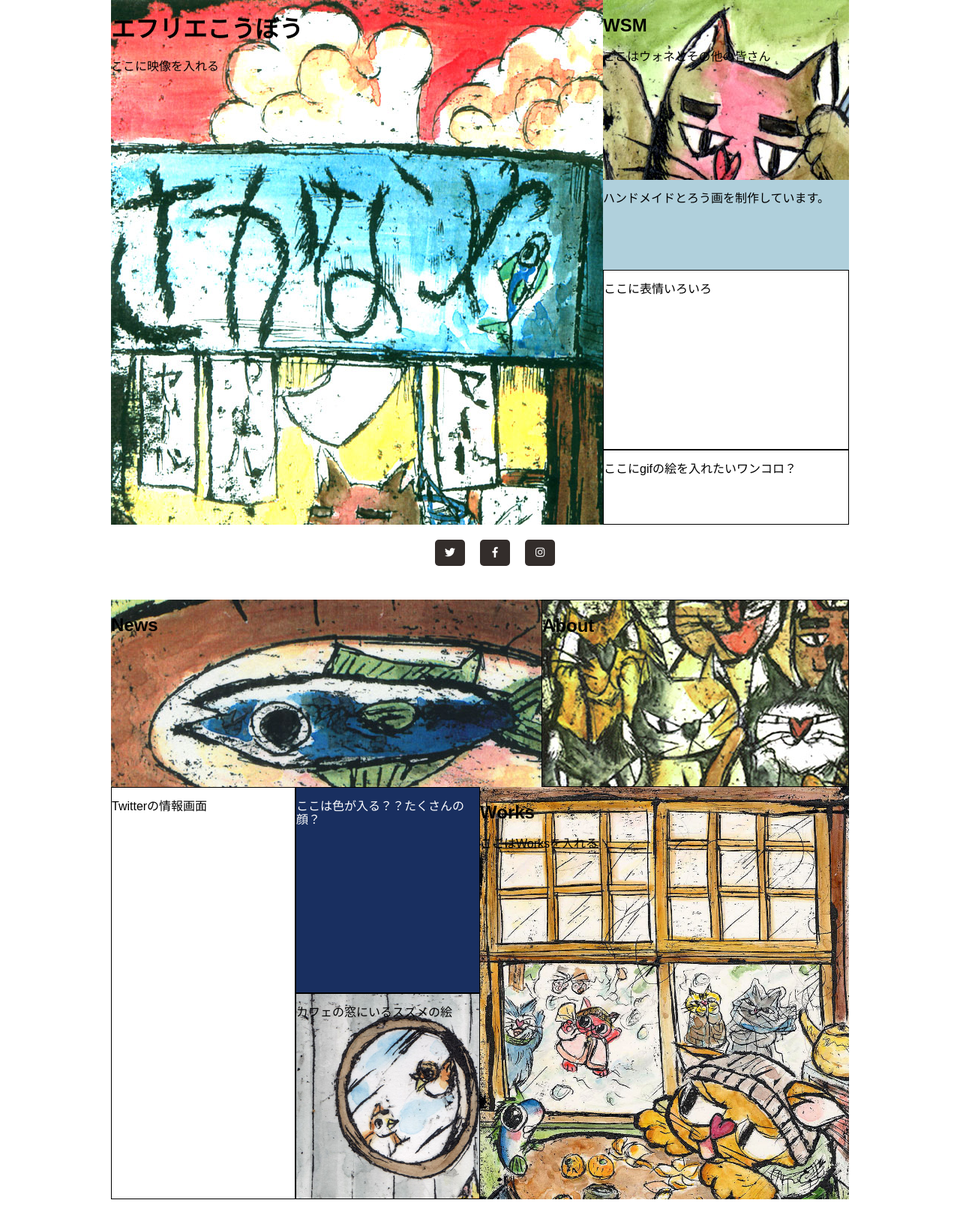
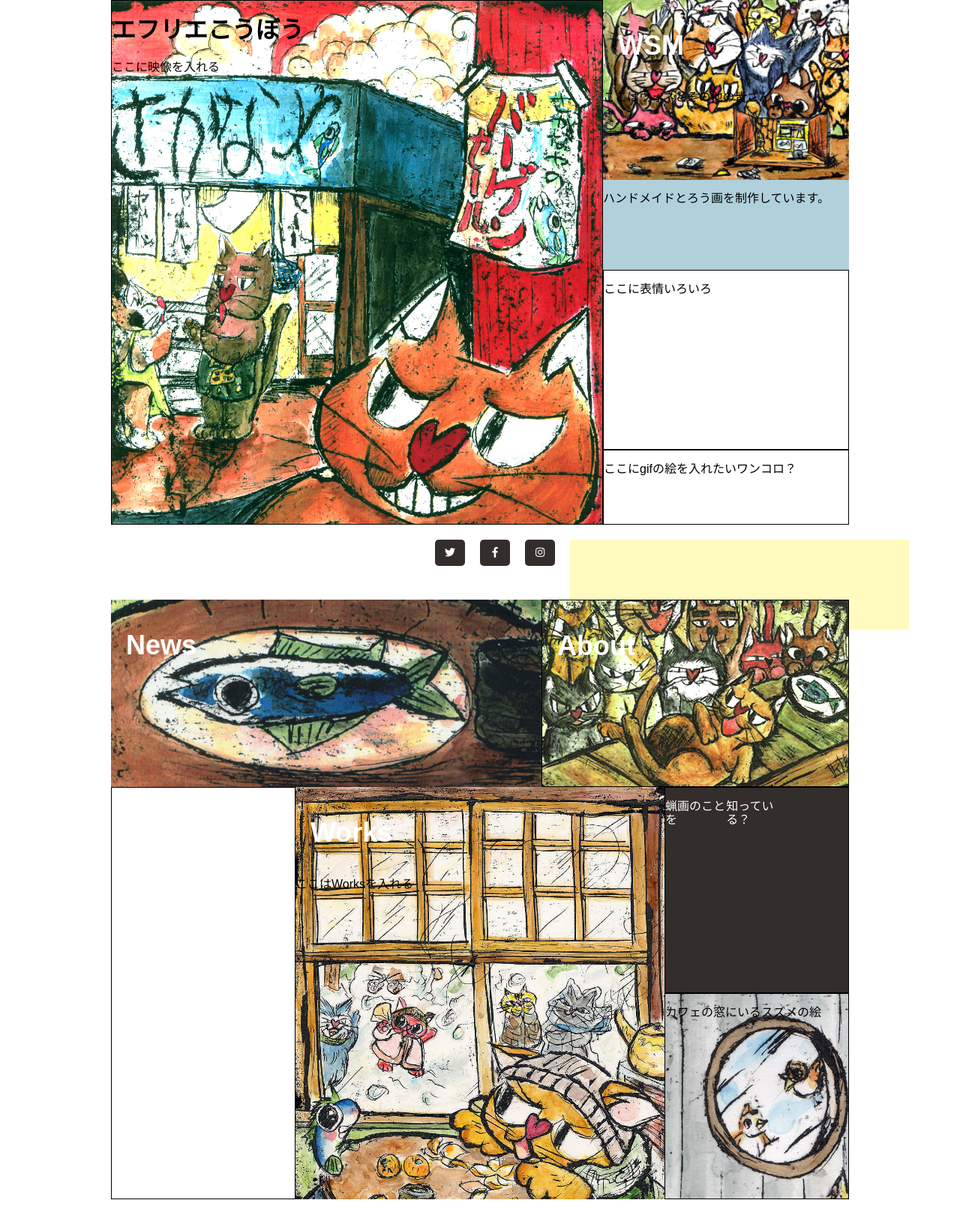
Before and after one commit to pokkarari/gridpages, a PHP site: page /top1.html in a window 1280 px wide. Shown: the top 1637 px of the page at 75% size. Run offline with PHP 8.4, Linux system fonts and the light colour scheme; some libraries are stand-ins or nearby versions.

Commit message:
トップをがんばる

```diff
--- a/css/style2.css
+++ b/css/style2.css
@@ -12,11 +12,20 @@
   margin: 0 auto;
 }
 
+.top_page {
+  background-size: cover;
+}
+
 /* グリッド */
 .top_page {
   display: grid;
   grid-template-columns: 20px 2fr 1fr 20px;
   grid-template-rows: 700px 100px 800px 40px 400px;
+}
+.top_page h2 {
+  color: #fff;
+  font-size: 36px;
+  padding: 10px 20px;
 }
 
 /* セクション01 */
@@ -32,13 +41,16 @@
 .sec01_movei {
   grid-column: 1;
   grid-row: 1 / end;
+  border: 1px solid #000;
   background-image: url(../images/top_images/yasuuri.jpg);
+  background-size: cover;
 }
 
 .sec01_wsm {
   grid-column: 2;
   grid-row: 1;
   background-image: url(../images/top_images/sec01_last.jpg);
+  background-size: cover;
 }
 
 .sec01_p {
@@ -57,6 +69,7 @@
   grid-column: 2;
   grid-row: 4/ end;
   border: 1px solid #000;
+  background-size: cover;
 }
 
 /* セクションSNS */
@@ -88,6 +101,16 @@
   background-color: #332d2b;
 }
 
+.sns_bg {
+  content: " ";
+  grid-column: 3 / end;
+  grid-row: 1;
+  background-color: #FFFABE;
+  margin-left: 20px;
+  margin-bottom: -80px;
+  margin-right: -100px;
+}
+
 /* セクション02 */
 .top_menu {
   grid-column: 2 / -2;
@@ -95,13 +118,14 @@
   height: 800px;
   display: grid;
   grid-template-columns: repeat(12, 1fr);
-  grid-template-rows: 250px 1fr 1fr;
+  grid-template-rows: 250px 1fr;
 }
 
 .top_news {
   grid-column: 1 / 8;
   grid-row: 1;
   background-image: url(../images/top_images/news_fish.jpg);
+  background-size: cover;
 }
 
 .top_about {
@@ -109,6 +133,7 @@
   grid-row: 1;
   border: 1px solid #000;
   background-image: url(../images/top_images/about_daikoubutsu.jpg);
+  background-size: cover;
 }
 
 .sec02_twitter {
@@ -117,26 +142,46 @@
   border: 1px solid #000;
 }
 
+.top_works {
+  grid-column: 4 / 10;
+  grid-row: 2 / 4;
+  background-image: url(../images/top_images/works_winter.jpg);
+  background-size: cover;
+}
+
+.sec02_schoolroom {
+  grid-column: 10 / end;
+  grid-row: 2 / 3;
+  display: grid;
+  grid-template-columns: 1fr;
+  grid-template-rows: 1fr 1fr;
+}
+
 .sec02_img01 {
-  grid-column: 4 / 7;
-  grid-row: 2 / 3;
+  grid-column: 1;
+  grid-row: 1 / 2;
   border: 1px solid #000;
   color: #fff;
-  background-color: #192f60;
+  background-color: #332d2b;
+  display: grid;
+  grid-template-columns: 1fr 1fr 1fr;
+  grid-template-rows: 1fr 2fr;
+}
+.sec02_img01 .sec02_img01 .sec02_schoolroom p:nth-child(1) {
+  grid-column: 1 / 4;
+  grid-row: 1;
+}
+.sec02_img01 .sec02_img01 .sec02_schoolroom p:nth-child(2) {
+  font-size: 2em;
+  grid-column: 3 / 4;
+  grid-row: 2 / 3;
 }
 
 .sec02_img02 {
-  grid-column: 4 / 7;
-  grid-row: 3 / 4;
+  grid-column: 1;
+  grid-row: 2 / 3;
   border: 1px solid #000;
   background-image: url(../images/top_images/mado_suzume.jpg);
-  background-size: cover;
-}
-
-.top_works {
-  grid-column: 7 / end;
-  grid-row: 2 / 4;
-  background-image: url(../images/top_images/works_winter.jpg);
   background-size: cover;
 }
 
--- a/scss/style2.scss
+++ b/scss/style2.scss
@@ -23,6 +23,12 @@
 width: 1024px;
 margin: 0 auto;
 }
+.top_page {
+  background-size: cover;
+}
+
+
+
 
 /* グリッド */
 
@@ -30,6 +36,11 @@
   display: grid;
   grid-template-columns: 20px 2fr 1fr 20px;
   grid-template-rows: 700px 100px 800px 40px 400px;
+  h2{
+    color: #fff;
+    font-size: 36px;
+    padding: 10px 20px;
+  }
 }
 
 /* セクション01 */
@@ -46,33 +57,36 @@
   .sec01_movei {
   grid-column: 1;
   grid-row: 1 / end;
-  // border: 1px solid #000;
+  border: 1px solid #000;
   background-image: url(../images/top_images/yasuuri.jpg);
+  background-size: cover;
   }
   .sec01_wsm{
   grid-column: 2;
   grid-row: 1;
   // border: 1px solid #000;
   background-image: url(../images/top_images/sec01_last.jpg);
+  background-size: cover;
   }
 
-  .sec01_p{
+  .sec01_p {
   grid-column: 2;
   grid-row: 2;
   // border: 1px solid #000;
   background-color: $baseblueColor;
   }
 
-  .sec01_img01{
+  .sec01_img01 {
   grid-column: 2;
   grid-row: 3;
   border: 1px solid #000;
   }
 
-  .sec01_img02{
+  .sec01_img02 {
   grid-column: 2;
   grid-row: 4/ end;
   border: 1px solid #000;
+  background-size: cover;
   }
 
 
@@ -106,8 +120,20 @@
     line-height: 35px;
     background-color: $mainFontColor;
   }
+}
 
+.sns_bg {
+  content: " ";
+  grid-column: 3 / end;
+  grid-row: 1;
+  background-color: $softyelColor1;
+  margin-left: 20px;
+  margin-bottom: -80px;
+  margin-right: -100px;
 }
+
+
+
 
 /* セクション02 */
 .top_menu {
@@ -117,7 +143,7 @@
     height: 800px;
     display: grid;
     grid-template-columns: repeat(12, 1fr);
-    grid-template-rows: 250px 1fr 1fr;
+    grid-template-rows: 250px 1fr;
   }
 
   .top_news {
@@ -125,6 +151,7 @@
     grid-row: 1;
     // border: 1px solid #000;
     background-image: url(../images/top_images/news_fish.jpg);
+    background-size: cover;
 
   }
 
@@ -133,6 +160,7 @@
     grid-row: 1;
     border: 1px solid #000;
     background-image: url(../images/top_images/about_daikoubutsu.jpg);
+      background-size: cover;
 
   }
 
@@ -141,28 +169,48 @@
     grid-row: 2 / end;
     border: 1px solid #000;
   }
-  .sec02_img01 {
-    grid-column:4 / 7;
-    grid-row: 2 / 3;
-    border: 1px solid #000;
-    color: #fff;
-    background-color: $konjyoColor;
-  }
-  .sec02_img02 {
-    grid-column:4 / 7;
-    grid-row: 3 / 4;
-    border: 1px solid #000;
-    background-image: url(../images/top_images/mado_suzume.jpg);
-    background-size: cover;
-  }
-
-  .top_works {
-    grid-column:7 / end;
+    .top_works {
+    grid-column:4 / 10;
     grid-row: 2 / 4;
     // border: 1px solid #000;
     background-image: url(../images/top_images/works_winter.jpg);
     background-size: cover;
   }
+  .sec02_schoolroom{
+    grid-column:10 / end;
+    grid-row: 2 / 3;
+    // 蝋画教室グリッド
+      display: grid;
+      grid-template-columns: 1fr;
+      grid-template-rows: 1fr 1fr;
+  }
+      .sec02_img01 {
+      grid-column:1;
+      grid-row: 1 / 2;
+      border: 1px solid #000;
+      color: #fff;
+      background-color: $mainFontColor;
+        // 文字配列 グリッド
+          display: grid;
+          grid-template-columns: 1fr 1fr 1fr;
+          grid-template-rows: 1fr 2fr;
+          .sec02_img01 .sec02_schoolroom p:nth-child(1) {
+            grid-column: 1 / 4;
+            grid-row: 1;
+           }
+          .sec02_img01 .sec02_schoolroom p:nth-child(2) {
+            font-size: 2em;
+            grid-column: 3 / 4;
+            grid-row: 2 / 3;
+          }
+    }
+    .sec02_img02 {
+      grid-column:1;
+      grid-row: 2 / 3;
+      border: 1px solid #000;
+      background-image: url(../images/top_images/mado_suzume.jpg);
+      background-size: cover;
+    }
 
 
 
--- a/top1.html
+++ b/top1.html
@@ -47,6 +47,7 @@
             <li><a href="#"><i class="fab fa-facebook-f"></i></a></li>
             <li><a href="#"><i class="fab fa-instagram"></i></a></li>
         </ul>
+        <div class="sns_bg"></div>
 </section>
 
 <section class="top_menu">
@@ -57,21 +58,27 @@
         <h2>About</h2>
     </div>
     <div class="sec02_twitter">
-        <p>Twitterの情報画面</p>
-    </div>
-    <div class="sec02_img01">
-        <p>ここは色が入る？？たくさんの顔？</p>
-    </div>
-    <div class="sec02_img02">
-        <p>カフェの窓にいるスズメの絵</p>
+<!-- <a class="twitter-timeline" data-width="230" data-height="548" data-dnt="true" href="https://twitter.com/friekobo?ref_src=twsrc%5Etfw">Tweets by friekobo</a> <script async src="https://platform.twitter.com/widgets.js" charset="utf-8"></script> -->
+
     </div>
     <div class="top_works">
         <h2>Works</h2>
         <p>ここはWorksを入れる</p>
     </div>
+    <div class="sec02_schoolroom">
+        <div class="sec02_img01">
+            <p>蝋画のことを</p><p>知っている？</p>
+        </div>
+        <div class="sec02_img02">
+            <p>カフェの窓にいるスズメの絵</p>
+        </div>
+    </div>
 </section>
 
+
+
 <section class="top_banner">
+
         <div class="top_blog">
             <h2>Blog</h2>
             <p>縁側でぽっからり</p>
@@ -86,33 +93,39 @@
 
 <div class="contact">
         <div class="contact_title">
-            <h2>お問い合わせ</h2>
-            <p>なんでもお寄せください</p>
+            <h2>Contact お問い合わせ</h2>
+            <p>蝋画、猫キャラ、商品、このサイトのこと、なんでもご遠慮なくお寄せください。
+<br>また、ハンドメイドや猫関連イベントの出店募集の情報なども、お待ちしております。お仕事のご依頼も承っております。</p>
         </div>
     <form class="contact_form">
         <table>
             <tr>
-                <th>お名前<span>（必須）</span></th>
-                <td><input type="text" maxlength="40" class="" name="" value=''><br></td>
+                <th><label for="name">お名前
+                <span>（必須）</span></label></th>
+                <td><input type="text" maxlength="40" id="name"><br></td>
             </tr>
             <tr>
-                <th class="last">メールアドレス<span>（必須）</span></th>
-                <td class="last"><input type="text" maxlength="250" class="" name="">
+                <th><label for="email">メールアドレス<span>（必須）</span></label></th>
+                <td><input type="text" maxlength="250" id="email">
                 </td>
             </tr>
 
              <tr>
-                <th class="bg_green last">内容</th>
+                <th class="bg_green last"><label for="messeage">内容</label></th>
                   <td class="last">
                       <p><span class="red2">▼</span>500文字以内でご記入ください。</p>
-                      <textarea maxlength="500" class="" rows="7" name=""></textarea>
+                      <textarea maxlength="500" class="" rows="7" cols="25" id="message"></textarea>
                   </td>
              </tr>
         </table>
+
+        <div class="btn_contact">
             <p>いまいちど内容をご確認の上、「確認」ボタンを押してください。</p>
             <p><input type="submit" value="確認"></p>
+        </div>
+<!-- /. btn_contact -->
     </form>
-
+<!-- contact_form -->
 </div>
 <!-- /. contact -->
 
```
Also changed, not shown: other parts of css/style2.css (+43 -6 lines), other parts of scss/style2.scss (+50 -13 lines), scss/friekobo_color.scss (added, +14 -0 lines), 3 other files. Lines whose indentation alone changed are shown as unchanged.
